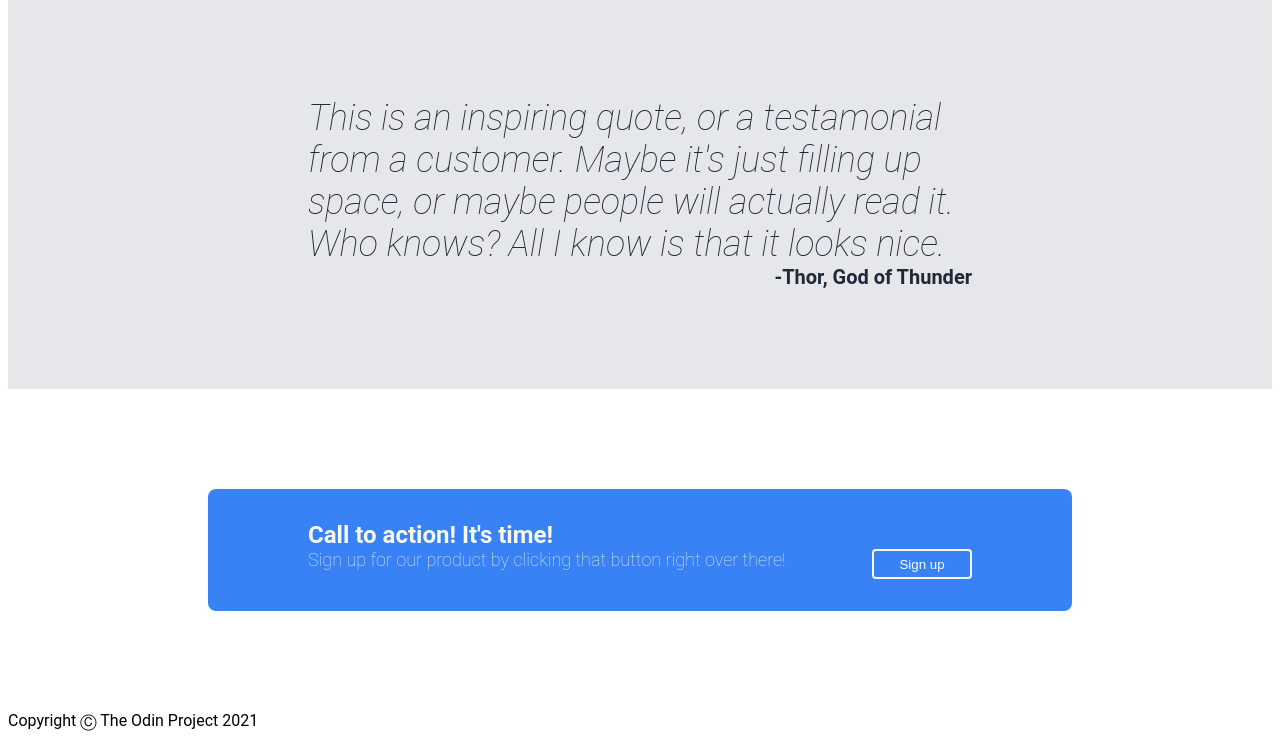
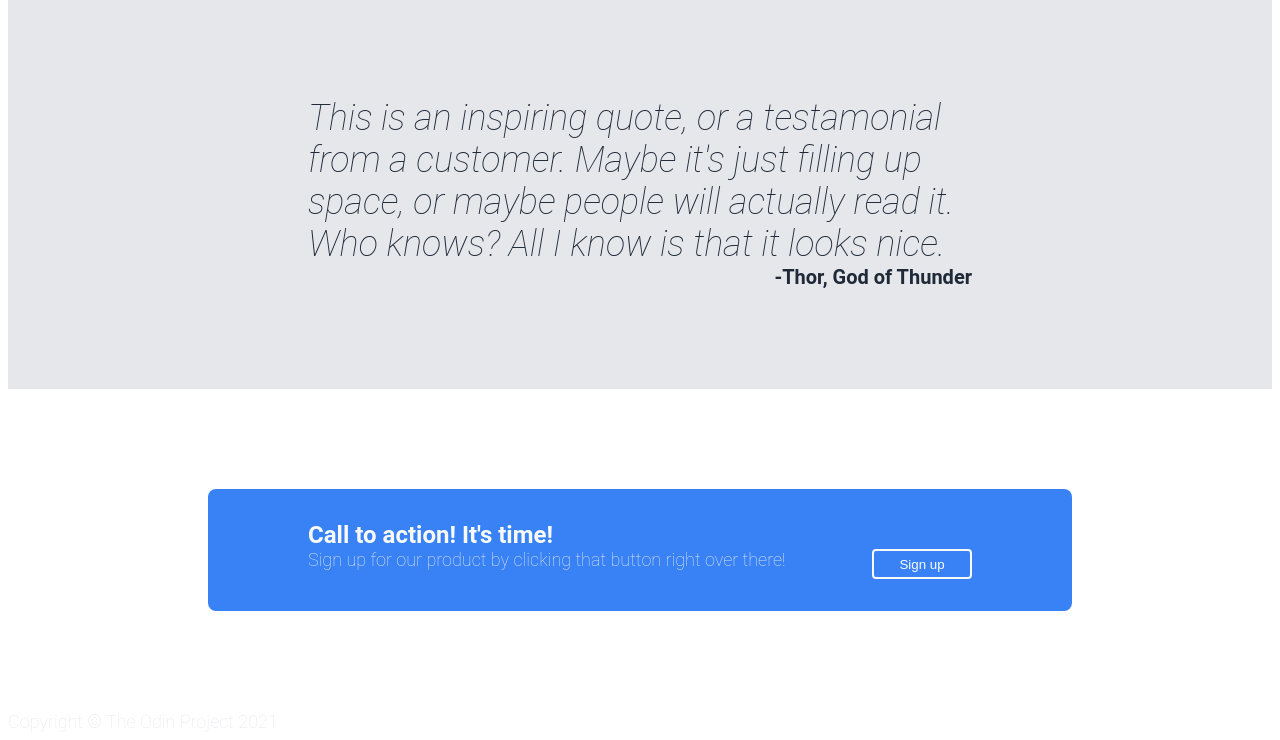
Before and after one commit to SarahDanielle/odin-landing-page, a plain HTML site: page index.html in a window 1280 px wide. Shown: the part 884-1624 px from the top of the page. Drawn offline with Linux system fonts and the light colour scheme.

Commit message:
Rename .footer add .secondary

```diff
--- a/index.html
+++ b/index.html
@@ -65,9 +65,9 @@
             </div>
         </div>
 
-        <div class="section-five">
-            <div class="footer">
-                Copyright Ⓒ The Odin Project 2021
+        <div class="footer">
+            <div class="secondary">
+                Copyright &copy; The Odin Project 2021
             </div>
         </div>
 
```
